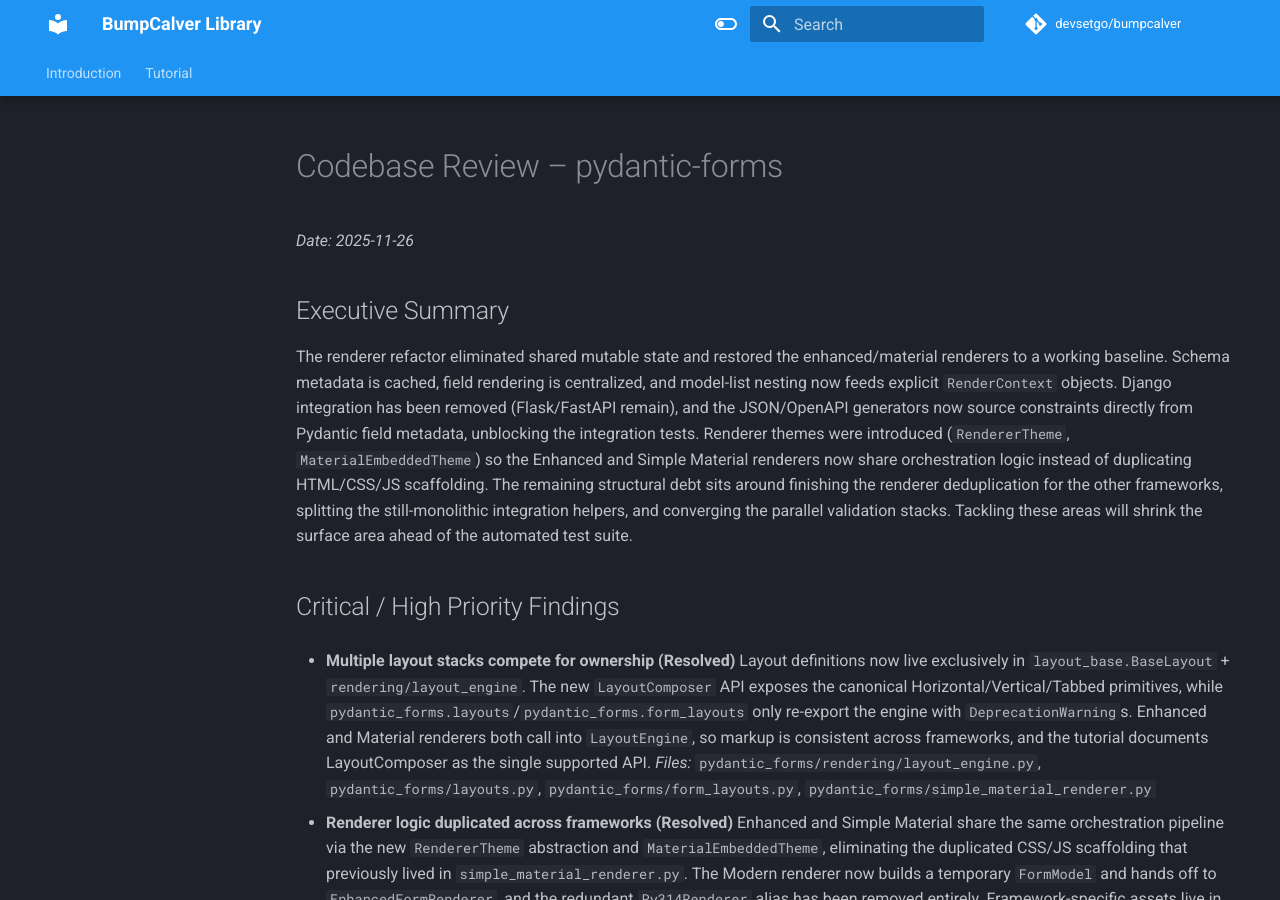
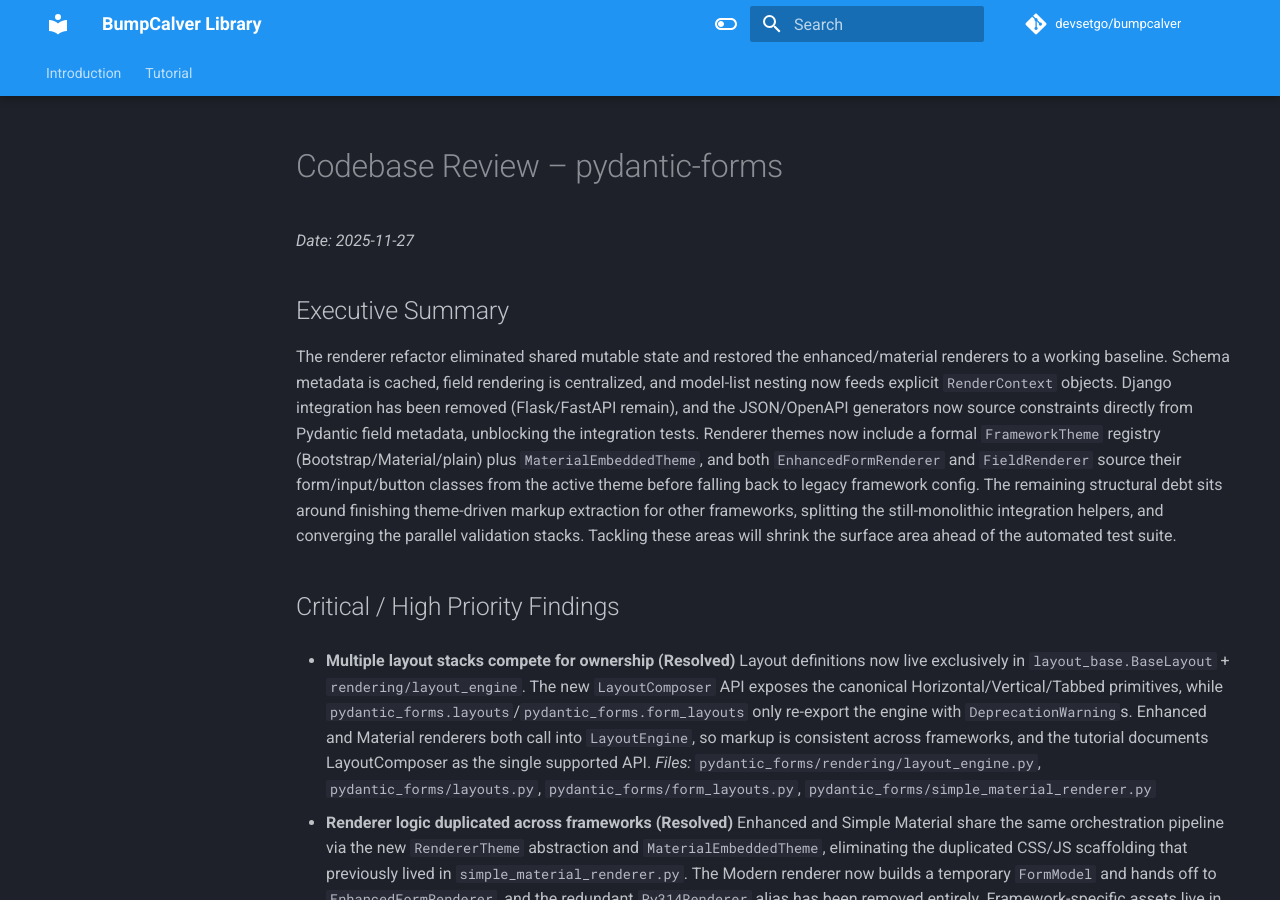
Before and after one commit to devsetgo/pydantic-schemaforms, an MkDocs documentation site: the page built from docs/review.md, in a window 1280 px wide and 900 px high. Built offline with MkDocs 1.6.1 and Material for MkDocs 9.7.7, drawn with Linux system fonts in a browser that asks for light colours; comment, search, counter and statistics services are not loaded; the version menu is left out; some of the changed text lies outside the part shown.

Commit message:
updating document

```diff
--- a/docs/review.md
+++ b/docs/review.md
@@ -1,10 +1,10 @@
 # Codebase Review – pydantic-forms
 
-_Date: 2025-11-26_
+_Date: 2025-11-27_
 
 ## Executive Summary
 
-The renderer refactor eliminated shared mutable state and restored the enhanced/material renderers to a working baseline. Schema metadata is cached, field rendering is centralized, and model-list nesting now feeds explicit `RenderContext` objects. Django integration has been removed (Flask/FastAPI remain), and the JSON/OpenAPI generators now source constraints directly from Pydantic field metadata, unblocking the integration tests. Renderer themes were introduced (`RendererTheme`, `MaterialEmbeddedTheme`) so the Enhanced and Simple Material renderers now share orchestration logic instead of duplicating HTML/CSS/JS scaffolding. The remaining structural debt sits around finishing the renderer deduplication for the other frameworks, splitting the still-monolithic integration helpers, and converging the parallel validation stacks. Tackling these areas will shrink the surface area ahead of the automated test suite.
+The renderer refactor eliminated shared mutable state and restored the enhanced/material renderers to a working baseline. Schema metadata is cached, field rendering is centralized, and model-list nesting now feeds explicit `RenderContext` objects. Django integration has been removed (Flask/FastAPI remain), and the JSON/OpenAPI generators now source constraints directly from Pydantic field metadata, unblocking the integration tests. Renderer themes now include a formal `FrameworkTheme` registry (Bootstrap/Material/plain) plus `MaterialEmbeddedTheme`, and both `EnhancedFormRenderer` and `FieldRenderer` source their form/input/button classes from the active theme before falling back to legacy framework config. The remaining structural debt sits around finishing theme-driven markup extraction for other frameworks, splitting the still-monolithic integration helpers, and converging the parallel validation stacks. Tackling these areas will shrink the surface area ahead of the automated test suite.
 
 ## Critical / High Priority Findings
 
@@ -38,9 +38,9 @@
   `validation.py` and `live_validation.py` maintain parallel rule sets and response objects. Choose a single canonical rule representation and let live validation adapt it so fixes land in one place.
   _Files:_ `pydantic_forms/validation.py`, `pydantic_forms/live_validation.py`
 
-- **Theme/style contract still ad-hoc**
-  Supporting additional frameworks (Shadcn, future Bootstrap/Material releases) will require more than the current string-based `framework` flag. Introduce a `FormStyle` descriptor or versioned theme registry so renderers can pick assets/layout chrome based on `{framework, version, variant}` without branching throughout the codebase.
-  _Files:_ `pydantic_forms/enhanced_renderer.py`, `pydantic_forms/rendering/themes.py`, `pydantic_forms/rendering/frameworks.py`
+- **Theme/style contract partially centralized**
+  `RendererTheme` now includes concrete `FrameworkTheme` subclasses for Bootstrap/Material/plain plus `get_theme_for_framework`, and both enhanced + field renderers request classes/assets from the active theme before falling back to legacy configs. The missing piece is extracting the remaining inline markup/layout chrome (tabs, wrappers, assets) into theme- or template-driven bundles and describing a version-aware contract (`FormStyle`-like descriptor) so Bootstrap 6, Material variants, or Shadcn can plug in without renderer edits.
+  _Files:_ `pydantic_forms/enhanced_renderer.py`, `pydantic_forms/rendering/themes.py`, `pydantic_forms/rendering/field_renderer.py`, `pydantic_forms/rendering/frameworks.py`
 
 - **Extension hooks for inputs/layouts under-specified**
   While the new `inputs.registry` makes discovery automatic, there is no documented API for third-party/paid components to register additional inputs or layouts. Provide a stable plugin hook (entry points or `register_inputs()` helpers) and layout strategy interface so extensions can add HTMX/JS-backed widgets without patching core modules.
@@ -53,7 +53,7 @@
 
 ## Recommended Next Steps
 
-1. Continue extracting renderer-specific themes/templates so future frameworks plug into the shared orchestration path and keep docs/tests aligned with the RendererTheme workflow.
+1. Continue extracting renderer-specific themes/templates (tabs, wrappers, asset bundles) so the new `FrameworkTheme` registry fully owns markup/classes and future frameworks plug into the shared orchestration path without editing renderers; update docs/tests alongside the contract.
 2. Build dedicated framework modules (Flask/FastAPI/etc.) on top of the new `integration.frameworks` namespace so optional dependencies and tests stay isolated.
 3. Define a version-aware `FormStyle` contract (framework + variant + assets) so Bootstrap 6, Material 4, or Shadcn themes plug in with minimal renderer changes.
 4. Publish extension hooks for registering new inputs/layouts (OSS or commercial) via the `inputs.registry` and layout engine.
```
